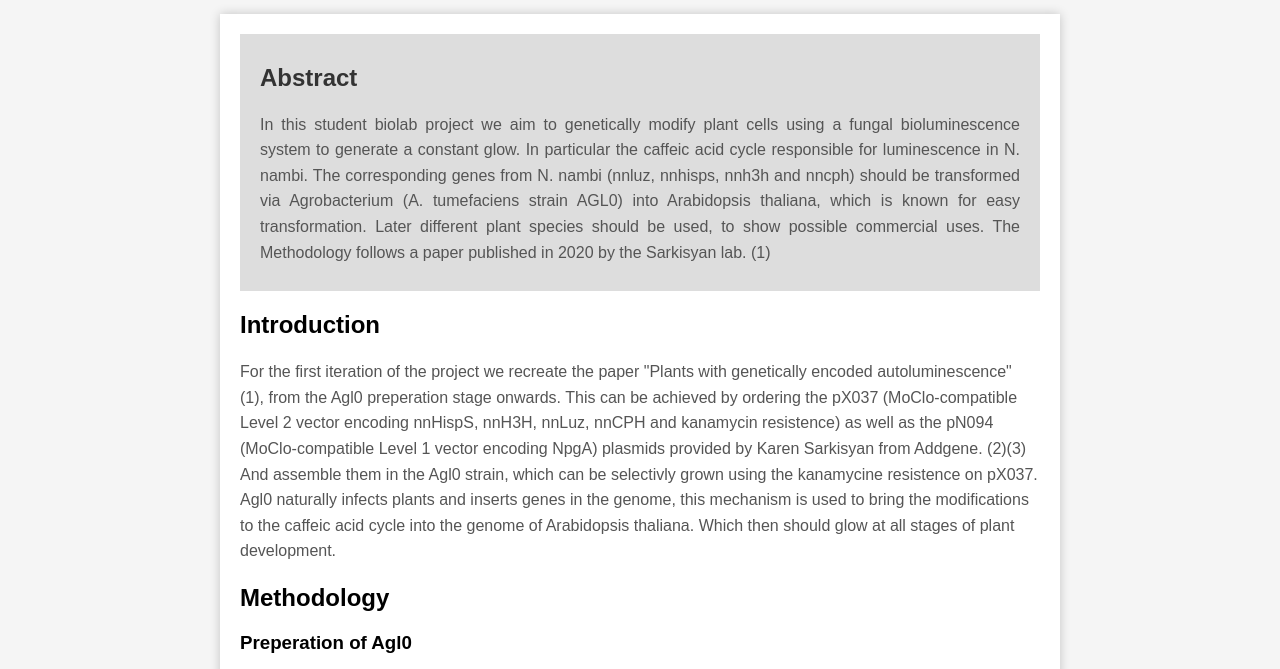
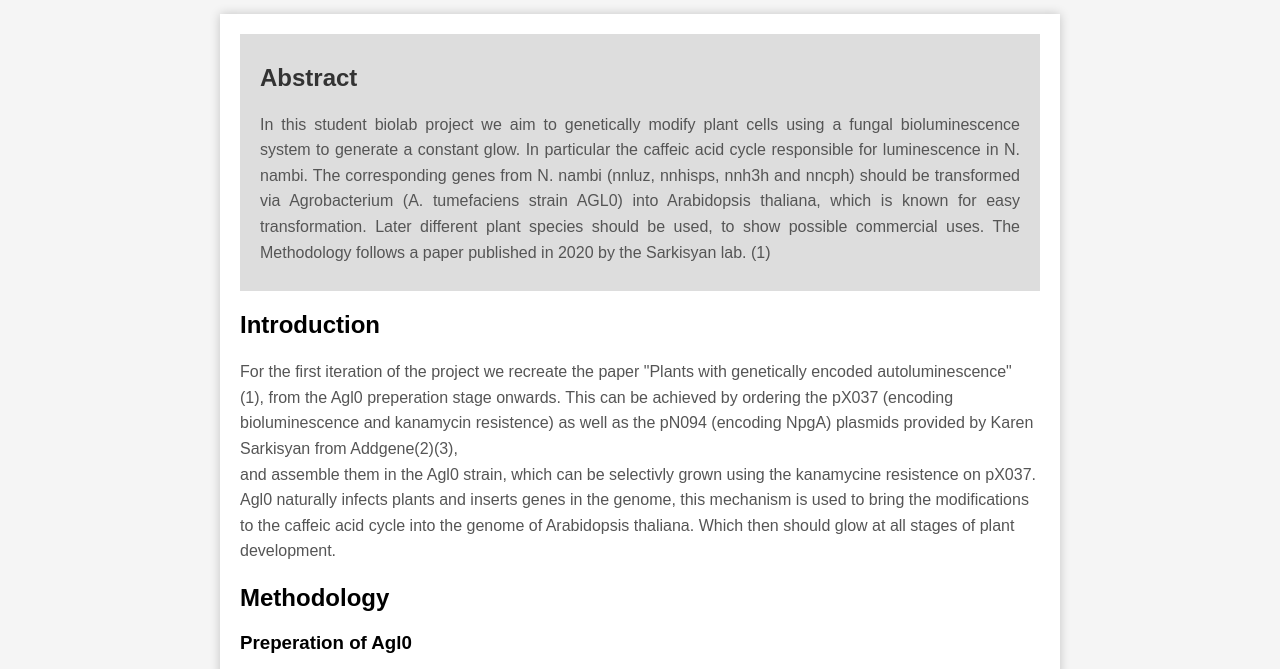
Before and after one commit to OliverNagl/OliverNagl.github.io, a plain HTML site: page Glowing_Plants.html in a window 1280 px wide. Shown: the part 126-795 px from the top of the page. Drawn offline with Linux system fonts and the light colour scheme.

Commit message:
change intro

```diff
--- a/Glowing_Plants.html
+++ b/Glowing_Plants.html
@@ -27,9 +27,9 @@
         </div>
         <h2>Introduction</h2>
         <p>For the first iteration of the project we recreate the paper "Plants with genetically encoded autoluminescence" (1),
-            from the Agl0 preperation stage onwards. This can be achieved by ordering the pX037 (MoClo-compatible Level 2 vector encoding nnHispS, nnH3H, nnLuz, nnCPH and
-            kanamycin resistence) as well as the pN094 (MoClo-compatible Level 1 vector encoding NpgA) plasmids provided by Karen Sarkisyan from Addgene. (2)(3) <br>
-            And assemble them in the Agl0 strain, which can be selectivly grown using the kanamycine resistence on pX037.
+            from the Agl0 preperation stage onwards. This can be achieved by ordering the pX037 (encoding bioluminescence and
+            kanamycin resistence) as well as the pN094 (encoding NpgA) plasmids provided by Karen Sarkisyan from Addgene(2)(3), <br>
+            and assemble them in the Agl0 strain, which can be selectivly grown using the kanamycine resistence on pX037.
             Agl0 naturally infects plants and inserts genes in the genome, this mechanism is used to bring the modifications to the caffeic
             acid cycle into the genome of Arabidopsis thaliana. Which then should glow at all stages of plant development.
 
```
